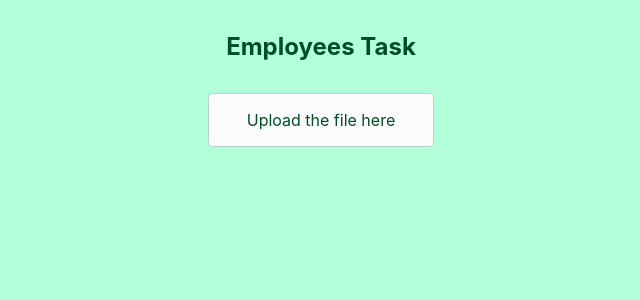
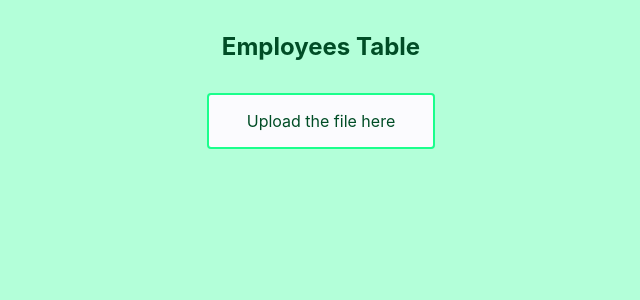
Before and after one commit to BetinaAngelova/FirstName-LastName-employees, a React (Create React App) app in the folder my-app/: page / in a window 1280 px wide. Shown: the top 300 px of the page, without its empty margins (319-959 px from the left). Built offline with nearby package versions, Linux system fonts and the light colour scheme.

Commit message:
Visual changes

```diff
--- a/my-app/src/App.js
+++ b/my-app/src/App.js
@@ -131,7 +131,7 @@ const App = () => {
     <div className="app">
       <div className="app__content">
         <div className="app__title">
-          <h2>Employees Task</h2>
+          <h2>Employees Table</h2>
         </div>
 
         <FilePicker
--- a/my-app/src/File/index.css
+++ b/my-app/src/File/index.css
@@ -5,7 +5,7 @@
     cursor: pointer;
     text-align: center;
     padding: 16px;
-    border: 1.5px solid #b8d1c5;
+    border: 2px solid #1aff8c;
     border-radius: 4px;
     background-color: #fbfbfe;
 }
--- a/my-app/src/Table/index.css
+++ b/my-app/src/Table/index.css
@@ -1,6 +1,8 @@
 .table table {
     min-width: 520px;
-    width: 100%;
+    margin-left: auto;
+    margin-right: auto;
+    width: 80%;
     opacity: 1;
     border-collapse: collapse;
     position: relative;
```
